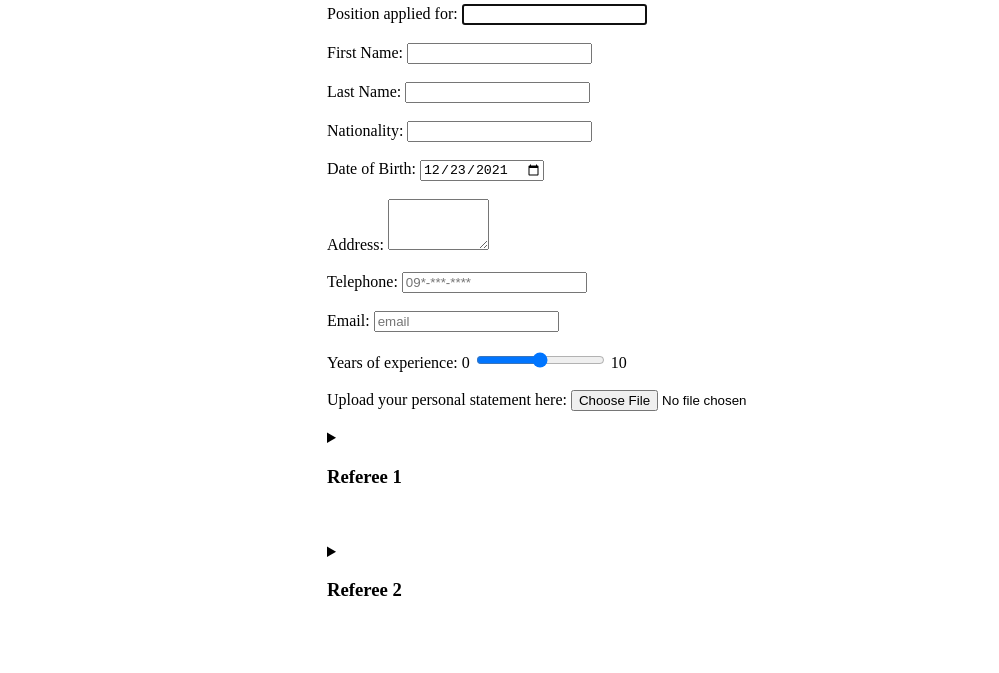
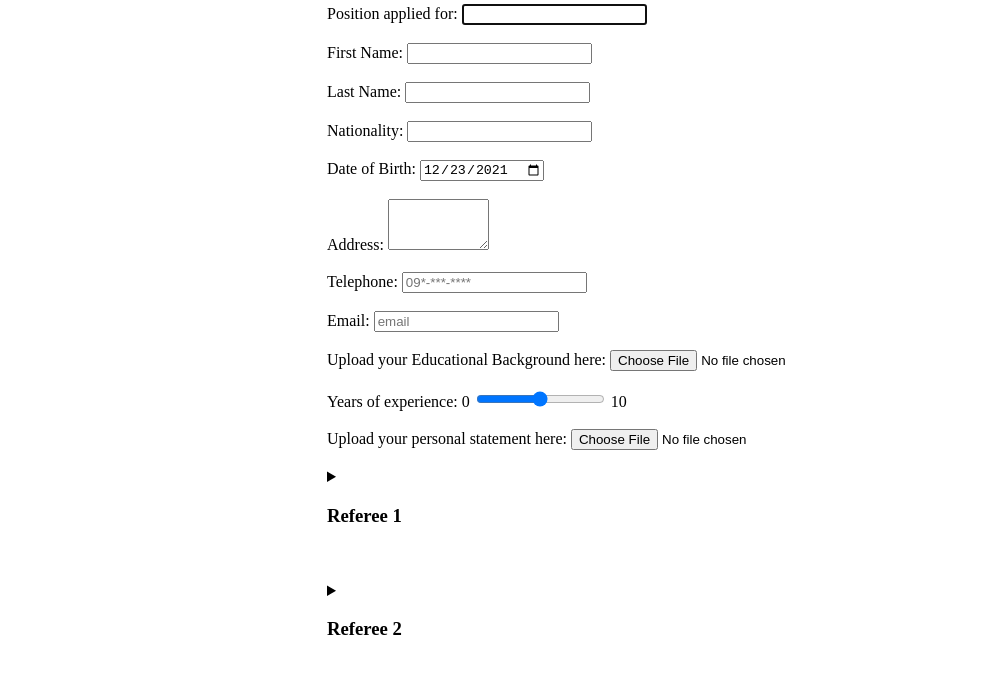
Before and after one commit to sitra0612/web-DDPE-Sitra, a plain HTML site: page Activity3/jobapp.html in a window 1280 px wide. Shown: the part 113-786 px from the top of the page, without its empty margins (0-999 px from the left). Drawn offline with Linux system fonts and the light colour scheme.

Commit message:
Update jobapp.html

```diff
--- a/Activity3/jobapp.html
+++ b/Activity3/jobapp.html
@@ -37,6 +37,8 @@
 
 <label for = "email">Email:</label>
 <input type="email" id="email" name="email" placeholder="email" required ><br><br>
+<label for = "back">Upload your Educational Background here:</label>
+<input type="file" id="back" name="back" ><br><br>
 
 <label for = "exp">Years of experience:</label>
 0
```
